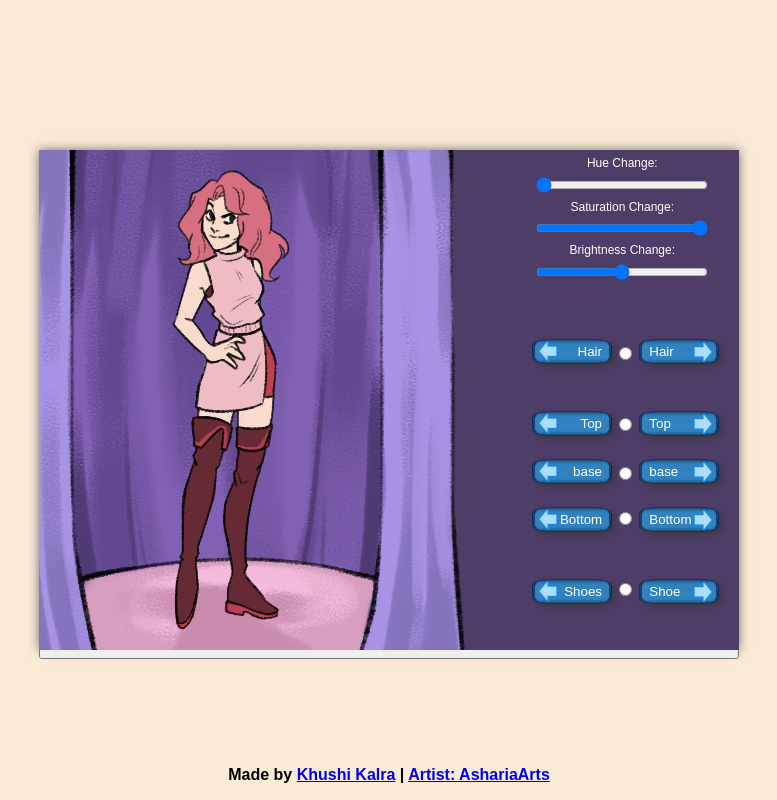
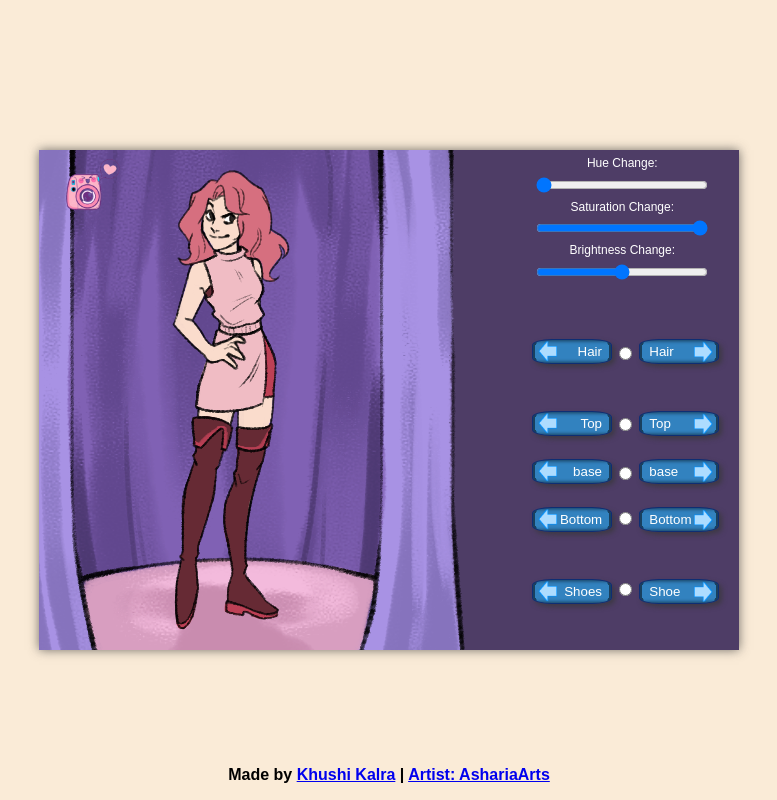
Before and after one commit to abckhush/Makeover-Game, a plain HTML site: page index.html in a window 1280 px wide. Shown: the whole page, without its empty margins (251-1028 px from the left). Drawn offline with nearby package versions, Linux system fonts and the light colour scheme.

Commit message:
added camera-btn

```diff
--- a/styles.css
+++ b/styles.css
@@ -275,4 +275,24 @@ input[type=range] {
   grid-area: feet-right;
   align-self: flex-start;
   margin: 0.35em 0 0 0.5em;
-}/*# sourceMappingURL=dress-up.css.map */
+}
+
+#capture-btn {
+	position: absolute;
+  padding-bottom: -80px;
+	top: 0px;
+	left: 0px;
+	background: transparent;
+	border: none;
+	cursor: pointer;
+  z-index: 2;
+}
+
+#capture-btn img {
+	width: 80px;
+	height: 80px;
+}
+
+.warn {
+	color: red;
+}
```
